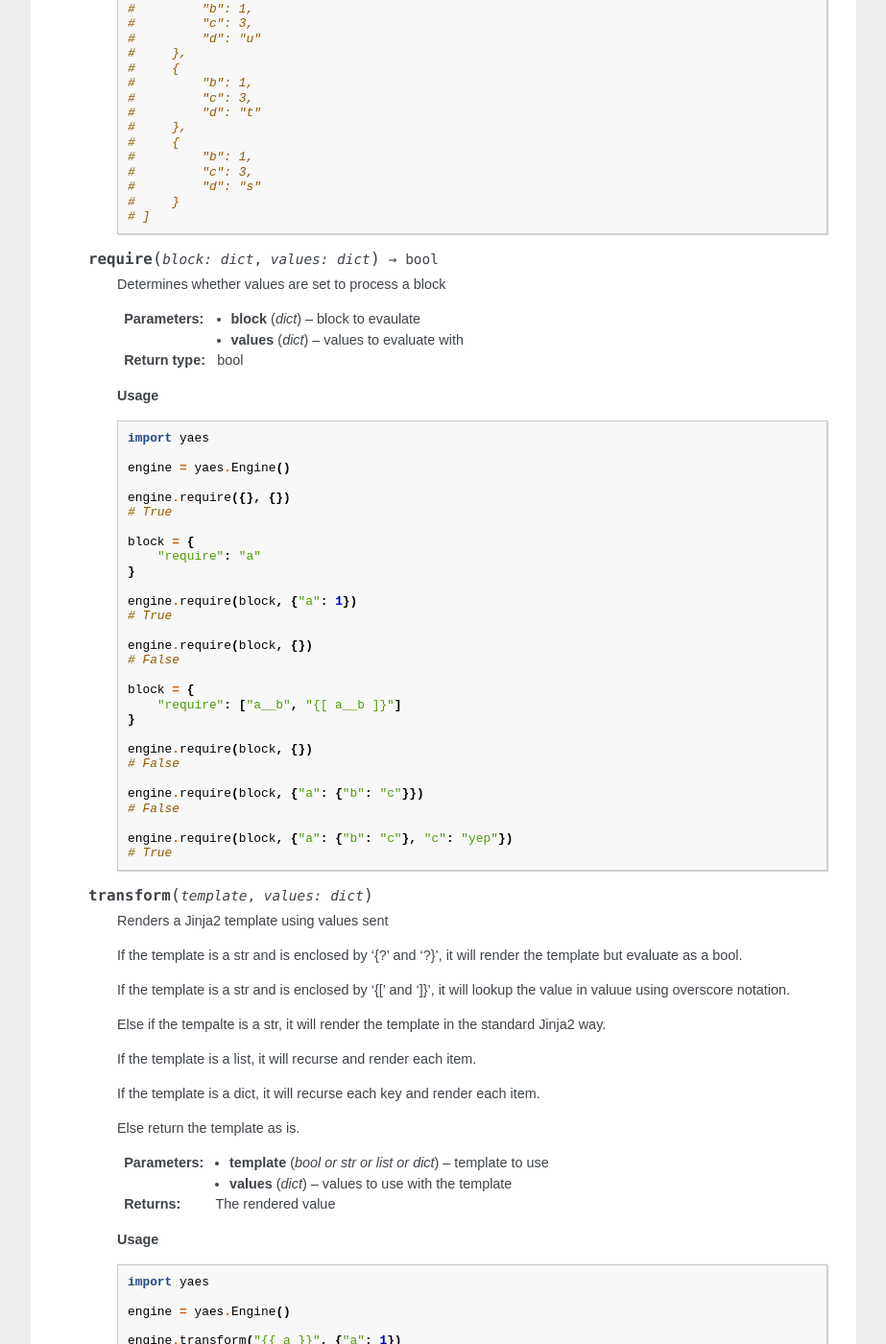
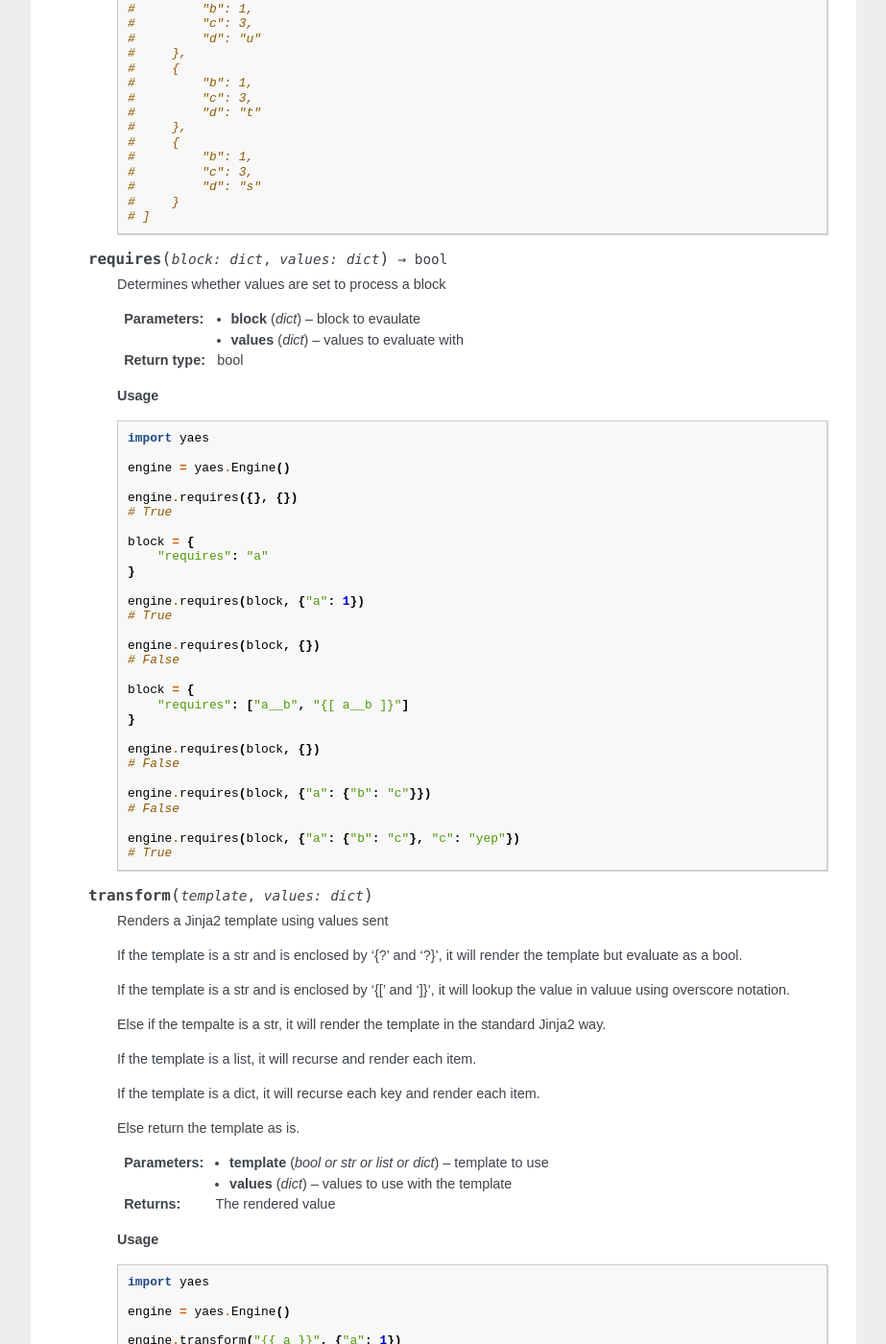
Before and after one commit to gaf3/yaes, a Sphinx documentation site: the page built from docs/source/index.rst, in a window 1280 px wide and 1400 px high, scrolled down 3574 px. Shown: the whole window at 96% size, without its empty margins (198-1121 px from the left). Built offline with Sphinx 7.4.7, drawn with Linux system fonts in a browser that asks for light colours; the version number could not be read and is left out; some of the changed text lies outside the part shown.

Commit message:
Renamed require to requires

```diff
--- a/docs/source/index.rst
+++ b/docs/source/index.rst
@@ -63,7 +63,7 @@ Yet Another Expansion Syntax (pronounced 'Yasssss Kweeeeen') for expanding compl
         # ]
 
         block = {
-            "require": "a",
+            "requires": "a",
         }
 
         list(yaes.each(block, {}))
@@ -170,7 +170,7 @@ Yet Another Expansion Syntax (pronounced 'Yasssss Kweeeeen') for expanding compl
             # ]
 
             block = {
-                "require": "a",
+                "requires": "a",
             }
 
             list(engine.each(block, {}))
@@ -258,7 +258,7 @@ Yet Another Expansion Syntax (pronounced 'Yasssss Kweeeeen') for expanding compl
             #     }
             # ]
 
-    .. method:: require(block: dict, values: dict) -> bool
+    .. method:: requires(block: dict, values: dict) -> bool
 
         Determines whether values are set to process a block
 
@@ -276,30 +276,30 @@ Yet Another Expansion Syntax (pronounced 'Yasssss Kweeeeen') for expanding compl
 
             engine = yaes.Engine()
 
-            engine.require({}, {})
+            engine.requires({}, {})
             # True
 
             block = {
-                "require": "a"
+                "requires": "a"
             }
 
-            engine.require(block, {"a": 1})
+            engine.requires(block, {"a": 1})
             # True
 
-            engine.require(block, {})
+            engine.requires(block, {})
             # False
 
             block = {
-                "require": ["a__b", "{[ a__b ]}"]
+                "requires": ["a__b", "{[ a__b ]}"]
             }
 
-            engine.require(block, {})
+            engine.requires(block, {})
             # False
 
-            engine.require(block, {"a": {"b": "c"}})
+            engine.requires(block, {"a": {"b": "c"}})
             # False
 
-            engine.require(block, {"a": {"b": "c"}, "c": "yep"})
+            engine.requires(block, {"a": {"b": "c"}, "c": "yep"})
             # True
 
     .. method:: transform(template, values: dict)
```
Also changed, not shown: 3 other files.
